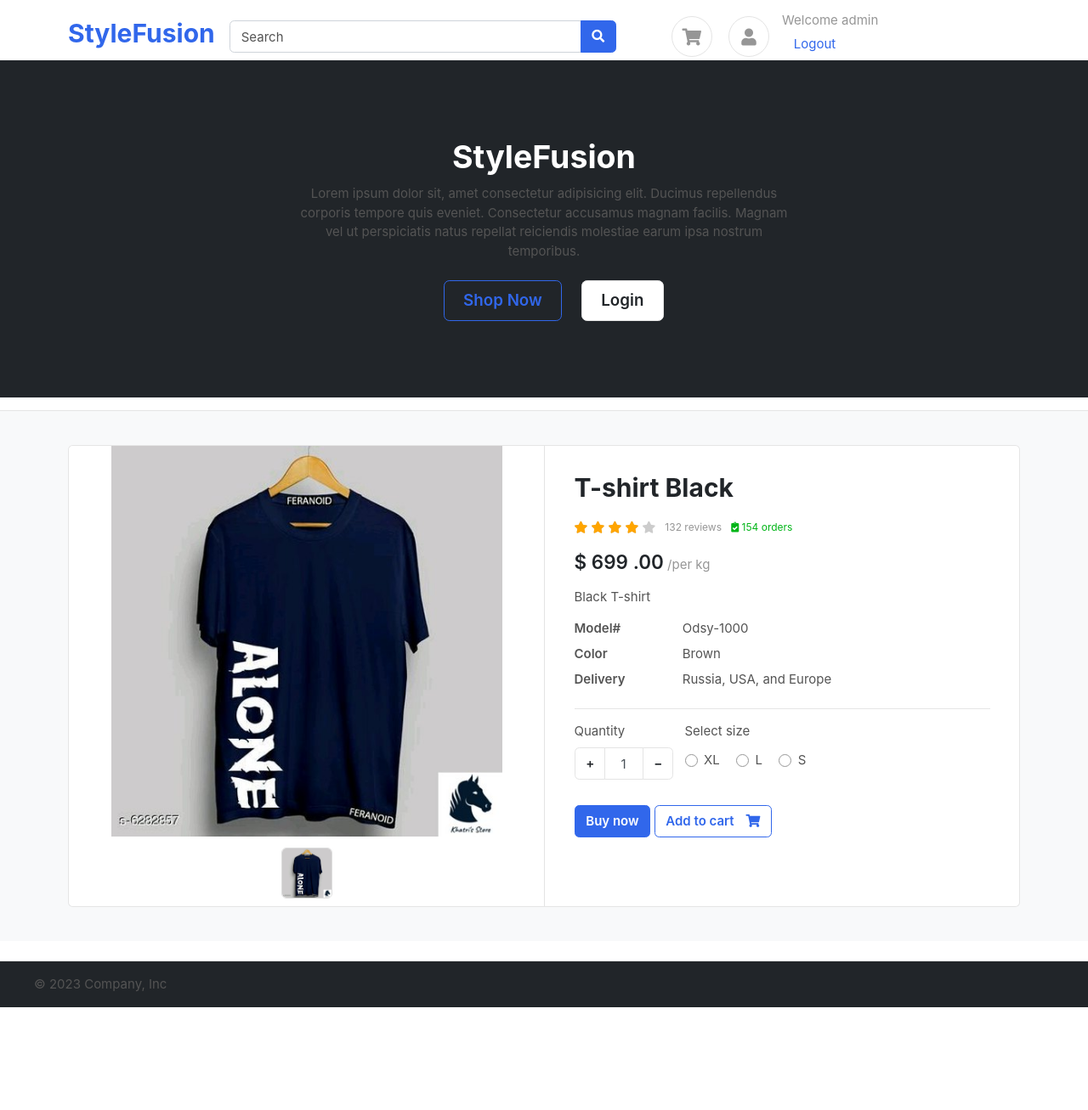
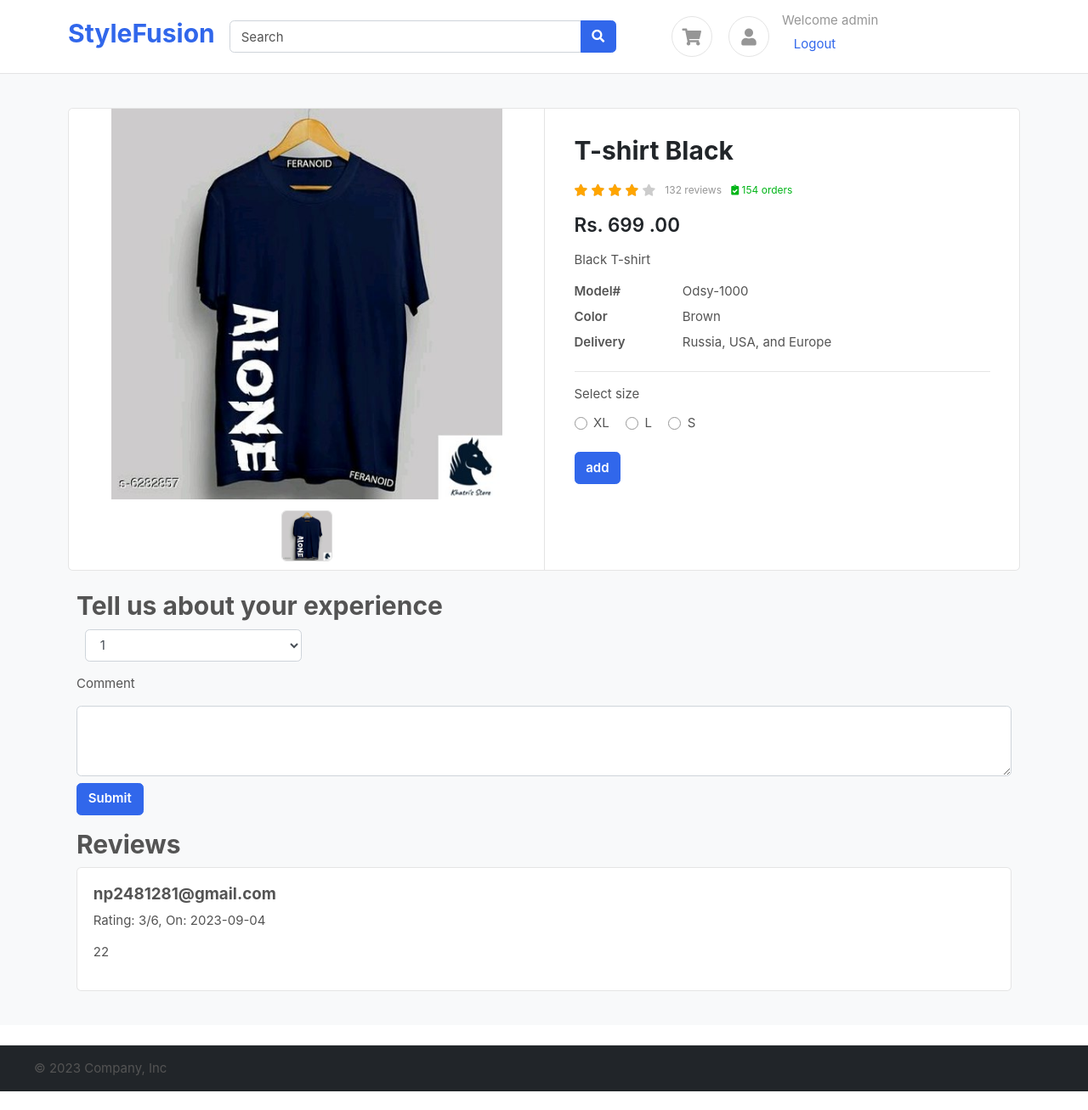
Before and after one commit to nandita-exe/Django-Ecommerce, a Django app: a page that uses templates/base/base.html in a window 1280 px wide. Shown: the whole page at 85% size. Before the commit the page ends 1186 px from the top, so only its background shows below. Run offline with Django 3.2, Linux system fonts and the light colour scheme; a user stored in the database is signed in; data comes from the database, SQL or seed files in the repository; both versions use the stored data as it was after the commit; some libraries are stand-ins or nearby versions; some web fonts are replaced.

Commit message:
modified:   README.md 	modified:   accounts/__pycache__/models.cpython-311.pyc 	modified:   accounts/__pycache__/urls.cpython-311.pyc 	modified:   accounts/__pycache__/views.cpython-311.pyc 	new file:   accounts/migrations/0006_cartitems_quantity.py 	new file:   accounts/migrations/__pycache__/0006_cartitems_quantity.cpython-311.pyc 	modified:   accounts/models.py 	modified:   accounts/urls.py 	modified:   accounts/views.py 	modified:   db.sqlite3 	modified:   products/__pycache__/admin.cpython-311.pyc 	modified:   products/__pycache__/models.cpython-311.pyc 	modified:   products/__pycache__/views.cpython-311.pyc 	modified:   products/admin.py 	new file:   products/migrations/0005_review.py 	new file:   products/migrations/__pycache__/0005_review.cpython-311.pyc 	modified:   products/models.py 	modified:   products/views.py 	modified:   templates/accounts/cart.html 	new file:   templates/accounts/update.html 	modified:   templates/base/base.html 	modified:   templates/home/index.html 	modified:   templates/product/product.html

```diff
--- a/accounts/urls.py
+++ b/accounts/urls.py
@@ -1,5 +1,5 @@
 from django.urls import path
-from accounts.views import login_page,register_page ,logout, activate_email, cart, add_to_cart, remove_cart_item, remove_coupon, success
+from accounts.views import login_page,register_page ,logout, activate_email, cart, add_to_cart, remove_cart_item, remove_coupon, success, update_cart_item
 from django.views.decorators.http import require_POST
 from django.conf import settings
 # from products.views import add_to_cart
@@ -13,7 +13,9 @@ urlpatterns = [
    path('activate/<email_token>/' , activate_email , name="activate_email"),
    path('cart/', cart, name="cart"),
    path('add-to-cart/<uid>/', add_to_cart, name="add_to_cart"),
+   path('update_cart_item/<uid>/', update_cart_item, name="update_cart_item"),
    path('remove_cart_item/<uid>/', remove_cart_item, name='remove_cart_item'),
    path('remove_coupon/<cart_id>/', remove_coupon, name='remove_coupon'),
+   # path('update_cart/<int:uid>/<str:action>/', update_cart, name='update_cart'),
    path('success/', success, name="success")
 ]
--- a/products/admin.py
+++ b/products/admin.py
@@ -35,3 +35,4 @@ admin.site.register(Product ,ProductAdmin)
 
 admin.site.register(ProductImage)
 admin.site.register(Coupon)
+admin.site.register(Review)
--- a/products/models.py
+++ b/products/models.py
@@ -2,6 +2,7 @@ from django.db import models
 from base.models import BaseModel
 from django.utils.text import slugify
 from django.utils.html import mark_safe
+from django.contrib.auth.models import User
 
 
 class Category(BaseModel):
@@ -58,6 +59,17 @@ class Product(BaseModel):
     def get_product_price_by_size(self, size):
         return self.price + SizeVariant.objects.get(size_name=size).price
 
+    def get_rating(self):
+        reviews_total = 0
+
+        for review in self.reviews.all():
+            reviews_total += review.rating
+
+        if reviews_total > 0:
+            return reviews_total / self.reviews.count()
+
+        return 0
+
 
 
 
@@ -73,3 +85,11 @@ class Coupon(BaseModel):
     is_expired = models.BooleanField(default=False)
     discount_amount = models.IntegerField(default=False)
     minimum_amount = models.IntegerField(default=500)
+
+
+class Review(models.Model):
+    product = models.ForeignKey(Product, related_name='reviews', on_delete=models.CASCADE)
+    rating = models.IntegerField(default=3)
+    content = models.TextField()
+    created_by = models.ForeignKey(User, related_name='reviews', on_delete=models.CASCADE)
+    created_at = models.DateTimeField(auto_now_add=True)
--- a/products/views.py
+++ b/products/views.py
@@ -1,7 +1,7 @@
 from pydoc import render_doc
 from tkinter import E
 from django.shortcuts import render, redirect
-from products.models import Product, SizeVariant
+from products.models import Product, SizeVariant, Review
 from accounts.models import Cart, CartItems
 from django.http import HttpResponseRedirect
 
@@ -16,6 +16,30 @@ def get_product(request , slug):
             context['selected_size']=size
             context['updated_price']=price
             print(price)
+
+
+        if request.method == 'POST':
+            rating = request.POST.get('rating', 3)
+            content = request.POST.get('content', '')
+
+            if content:
+                reviews = Review.objects.filter(created_by=request.user, product=product)
+
+                if reviews.count() > 0:
+                    review = reviews.first()
+                    review.rating = rating
+                    review.content = content
+                    review.save()
+                else:
+                    review = Review.objects.create(
+                        product=product,
+                        rating=rating,
+                        content=content,
+                        created_by=request.user
+                    )
+
+            return HttpResponseRedirect(request.META.get('HTTP_REFERER'))
+
         return render(request  , 'product/product.html' , context = context)
         # return render(request  , 'product/product.html' , context = {'product':product})
 
--- a/templates/base/base.html
+++ b/templates/base/base.html
@@ -97,18 +97,6 @@ $(document).ready(function() {
 
 
   <!-- Background image -->
-  <div class="bg-dark text-secondary px-4 py-5 text-center">
-    <div class="py-5">
-      <h1 class="display-5 fw-bold text-white">StyleFusion</h1>
-      <div class="col-lg-6 mx-auto">
-        <p class="fs-5 mb-4">Lorem ipsum dolor sit, amet consectetur adipisicing elit. Ducimus repellendus corporis tempore quis eveniet. Consectetur accusamus magnam facilis. Magnam vel ut perspiciatis natus repellat reiciendis molestiae earum ipsa nostrum temporibus.</p>
-        <div class="d-grid gap-2 d-sm-flex justify-content-sm-center">
-          <a href="#product" class="btn btn-outline-primary btn-lg px-4 mx-4 me-sm-3 fw-bold">Shop Now</a>
-          <a href="{% url 'login' %}" class="btn btn-light btn-lg px-4">Login</a>
-        </div>
-      </div>
-    </div>
-  </div>
 
 		</section> <!-- header-main .// -->
 		</header>
--- a/templates/product/product.html
+++ b/templates/product/product.html
@@ -45,7 +45,7 @@
     </div> <!-- rating-wrap.// -->
 
     <div class="mb-3">
-        <var class="price h4">$
+        <var class="price h4" id="price">Rs.
           {% if updated_price %}
             {{updated_price}}
           {% else %}
@@ -53,7 +53,6 @@
           {% endif %}
 
           .00</var>
-        <span class="text-muted">/per kg</span>
     </div> <!-- price-detail-wrap .// -->
 
     <p>{{product.product_desription}}</p>
@@ -71,19 +70,8 @@
     </dl>
 
     <hr>
+    <form action="{% url 'add_to_cart' product.uid %}">
         <div class="form-row">
-            <div class="form-group col-md flex-grow-0">
-                <label>Quantity</label>
-                <div class="input-group mb-3 input-spinner">
-                  <div class="input-group-prepend">
-                    <button class="btn btn-light" type="button" id="button-plus"> + </button>
-                  </div>
-                  <input type="text" class="form-control" value="1">
-                  <div class="input-group-append">
-                    <button class="btn btn-light" type="button" id="button-minus"> − </button>
-                  </div>
-                </div>
-            </div> <!-- col.// -->
             {% if product.size_variant.count %}
             <div class="form-group col-md">
                     <label>Select size</label>
@@ -91,7 +79,7 @@
                       {% for size in product.size_variant.all %}
 
                         <label class="custom-control custom-radio custom-control-inline">
-                          <input type="radio" onchange="get_correct_price('{{size.size_name}}')" name="selected_size" {% if selected_size == size.size_name %} checked {% endif %} class="custom-control-input">
+                          <input type="radio" onchange="get_correct_price('{{size.size_name}}')" required name="variant" value="{{size.size_name}}" {% if selected_size == size.size_name %} checked {% endif %} class="custom-control-input">
                           <div class="custom-control-label">{{size.size_name}}</div>
                         </label>
 
@@ -102,25 +90,78 @@
             {% endif %}
             <!-- col.// -->
         </div> <!-- row.// -->
-
-        <a href="#" class="btn  btn-primary"> Buy now </a>
-        <a href="{% url 'add_to_cart' product.uid %}?variant={{selected_size}}" class="btn  btn-outline-primary"> <span class="text">Add to cart</span> <i class="fas fa-shopping-cart"></i>  </a>
-    </article> <!-- product-info-aside .// -->
+    <button type="submit" class="btn btn-primary">add</button>
+        <!-- <a href="{% url 'add_to_cart' product.uid %}?variant={{selected_size}}&quantity={{quantity}}" class="btn  btn-primary"> Buy now </a>
+        <a href="{% url 'add_to_cart' product.uid %}?variant={{selected_size}}&quantity={{quantity}}" class="btn  btn-outline-primary"> <span class="text">Add to cart</span> <i class="fas fa-shopping-cart"></i>  </a> -->
+      </form>
+      </article> <!-- product-info-aside .// -->
             </main> <!-- col.// -->
         </div> <!-- row.// -->
     </div> <!-- card.// -->
     <!-- ============================ COMPONENT 1 END .// ================================= -->
 
 
+    <div class="w-full mt-6">
+
+      {% if request.user.is_authenticated %}
+          <form method="post" action="." class="mt-6 mb-6 p-6 bg-gray-100 rounded-xl">
+              {% csrf_token %}
+              <div  class="container mt-4">
+                <h2 class="text">Tell us about your experience</h2>
+                <div class="form-group col-md-3 col-4">
+                  <select class="form-control" id="exampleFormControlSelect1" name="rating">
+                    <option>1</option>
+                    <option>2</option>
+                    <option>3</option>
+                    <option>4</option>
+                    <option>5</option>
+                  </select>
+                </div>
+                <div class="col-span-full">
+                  <label for="content" class="block text-sm font-medium leading-6 text-gray-900">Comment</label>
+                  <div class="mt-2">
+                    <textarea id="content" name="content" rows="3" class="form-control"></textarea>
+                  </div>
+                  <!-- <p class="mt-3 text-sm leading-6 text-gray-600">Tell us about your experience.</p> -->
+                </div>
+                <div class="mt-2">
+                  <button class="btn  btn-primary">Submit</button>
+              </div>
+
+              </div>
+
+
+
+          </form>
+      {% endif %}
+      <div class="container mt-3">
+        <h2 class="text-xl">Reviews</h2>
+
+
+      {% for review in product.reviews.all %}
+      <div class="card">
+        <div class="card-body">
+          <h5 class="bold">{{review.created_by}}</h5>
+          <p class="">Rating: {{ review.rating }}/6, On: {{ review.created_at|date:"Y-m-d" }}</p>
+          <p class="card-text">
+            {{ review.content }}</p>
+          <p class="card-text"></p>
+        </div>
+      </div>
+      {% endfor %}
+    </div>
+  </div>
     </div>
     </section>
     {% include "base/footer.html"%}
     <script>
-      function get_correct_price(size) {
+      quantity=getElementById("quantity").value
+      function get_correct_price(size, quantity) {
         window.location.href= window.location.pathname+`?size=${size}`
         // console.log(size)
 
       }
+
     </script>
 
 {% endblock %}
```
Also changed, not shown: accounts/models.py (+3 -11 lines), accounts/views.py (+28 -2 lines), templates/accounts/cart.html (+29 -15 lines), templates/accounts/update.html (added, +21 -0 lines), templates/home/index.html (+14 -0 lines), README.md, accounts/migrations/0006_cartitems_quantity.py (added), db.sqlite3, products/migrations/0005_review.py (added).
